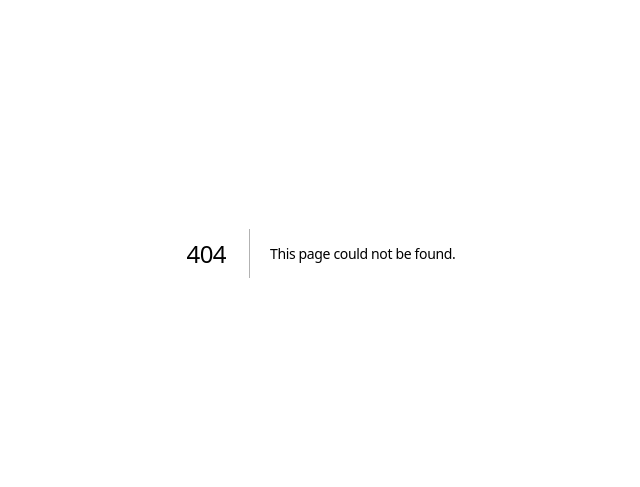
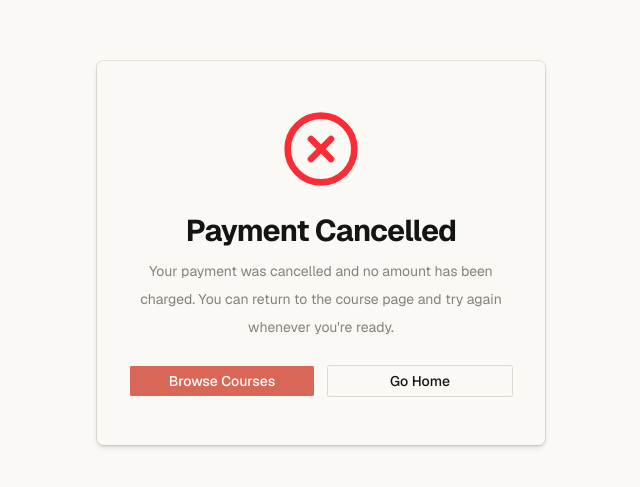
Before and after one commit to Duaa661/VEOLMS, a Next.js app in the folder marshal-lms/: page /payment/cancel in a window 1280 px wide. Before the commit this address had no page. Shown: the part 147-634 px from the top of the page, without its empty margins (319-959 px from the left). Built offline with nearby package versions, Linux system fonts and the light colour scheme.

Commit message:
Stripe payment mode sucessfully created

```diff
--- /dev/null
+++ b/marshal-lms/app/payment/cancel/page.tsx
@@ -0,0 +1,42 @@
+import Link from "next/link";
+import { XCircle } from "lucide-react";
+import { Button } from "@/components/ui/button";
+import { Card, CardContent } from "@/components/ui/card";
+
+const PaymentCancelled = () => {
+  return (
+    <div className="flex min-h-screen items-center justify-center px-4">
+      <Card className="w-full max-w-md shadow-lg">
+        <CardContent className="flex flex-col items-center space-y-6 p-8 text-center">
+          <XCircle className="size-20 text-red-500" />
+
+          <div className="space-y-2">
+            <h1 className="text-3xl font-bold">Payment Cancelled</h1>
+
+            <p className="text-muted-foreground">
+              Your payment was cancelled and no amount has been charged.
+              You can return to the course page and try again whenever you're
+              ready.
+            </p>
+          </div>
+
+          <div className="flex w-full flex-col gap-3 sm:flex-row">
+            <Button asChild className="flex-1">
+              <Link href="/courses">
+                Browse Courses
+              </Link>
+            </Button>
+
+            <Button asChild variant="outline" className="flex-1">
+              <Link href="/">
+                Go Home
+              </Link>
+            </Button>
+          </div>
+        </CardContent>
+      </Card>
+    </div>
+  );
+};
+
+export default PaymentCancelled;
```
Also changed, not shown: 1 other file (tests, documents, lock files or other folders).
